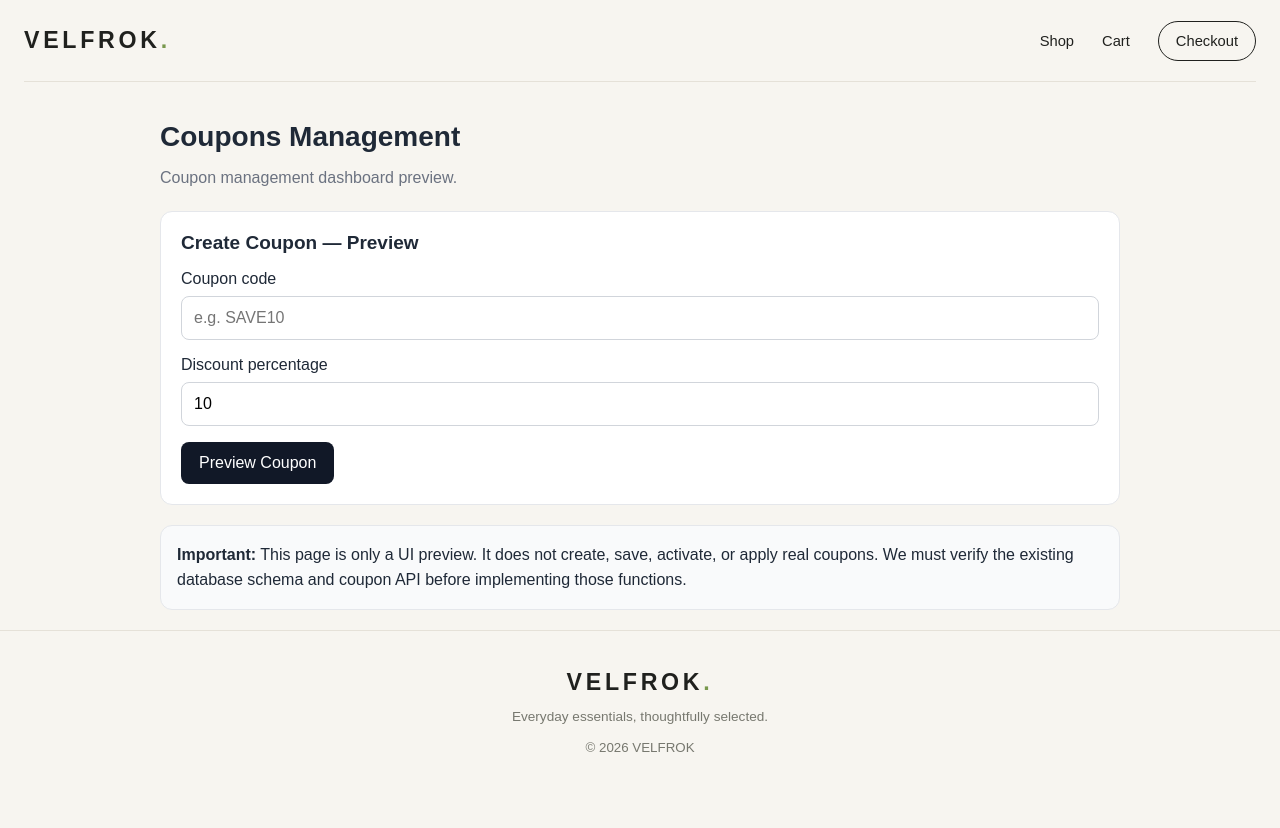
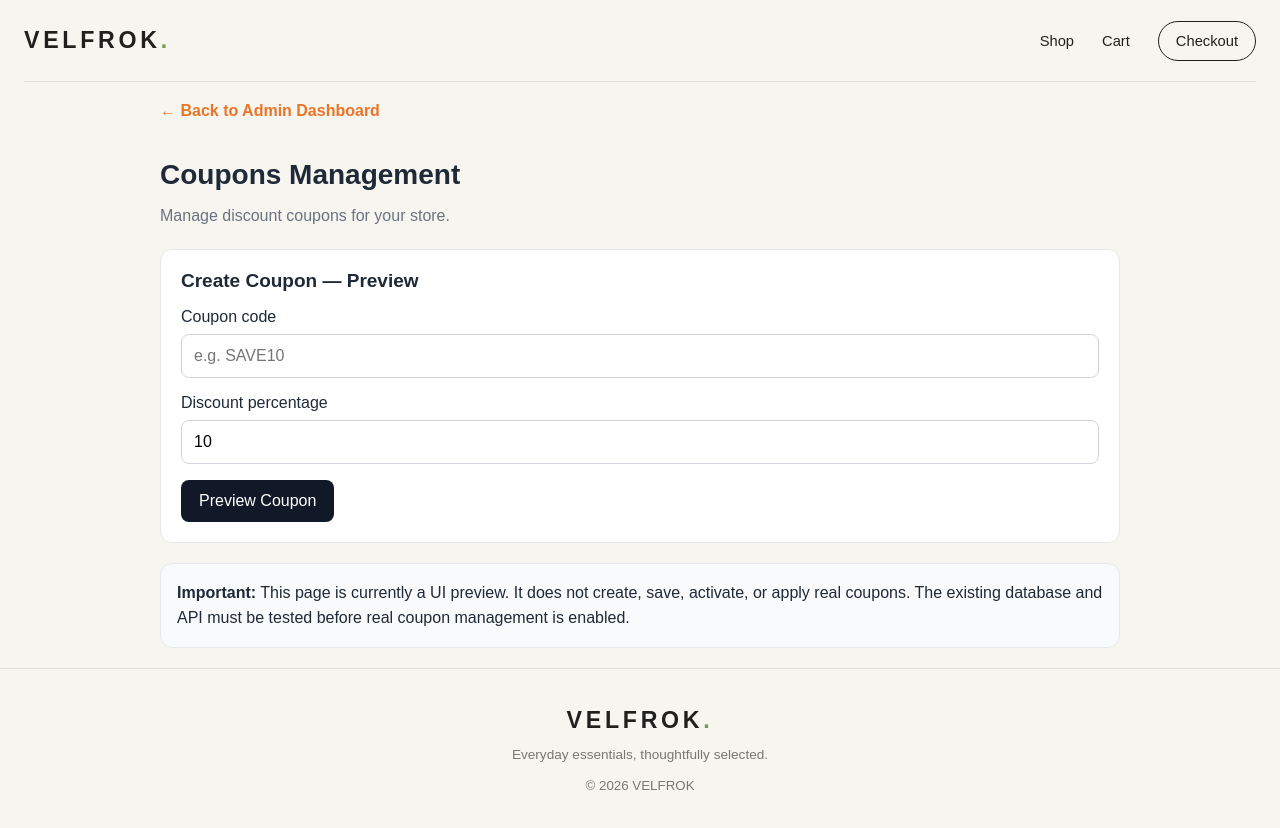
Before and after one commit to velfrok/velfrok, a Next.js app: page /admin/coupons in a window 1280 px wide. Shown: the top 828 px of the page. Before the commit the page ends 800 px from the top, so only its background shows below. Built offline with nearby package versions, Linux system fonts and the light colour scheme.

Commit message:
Update page.js

```diff
--- a/app/admin/coupons/page.js
+++ b/app/admin/coupons/page.js
@@ -1,6 +1,8 @@
+
 "use client";
 
 import { useState } from "react";
+import Link from "next/link";
 
 export default function CouponsPage() {
   const [couponCode, setCouponCode] = useState("");
@@ -11,7 +13,7 @@ export default function CouponsPage() {
     event.preventDefault();
 
     setMessage(
-      "This is a preview only. No coupon has been saved because database and API support have not been verified."
+      "Preview only. No coupon has been saved. Real coupon saving will be enabled after API verification."
     );
   }
 
@@ -25,12 +27,25 @@ export default function CouponsPage() {
         color: "#1f2937",
       }}
     >
+      <Link
+        href="/admin"
+        style={{
+          display: "inline-block",
+          marginBottom: "20px",
+          color: "#e87528",
+          fontWeight: 700,
+          textDecoration: "none",
+        }}
+      >
+        ← Back to Admin Dashboard
+      </Link>
+
       <h1 style={{ fontSize: "28px", marginBottom: "8px" }}>
         Coupons Management
       </h1>
 
       <p style={{ color: "#6b7280", marginBottom: "24px" }}>
-        Coupon management dashboard preview.
+        Manage discount coupons for your store.
       </p>
 
       <section
@@ -57,9 +72,12 @@ export default function CouponsPage() {
           <input
             id="couponCode"
             value={couponCode}
-            onChange={(event) => setCouponCode(event.target.value.toUpperCase())}
+            onChange={(event) =>
+              setCouponCode(event.target.value.toUpperCase())
+            }
             placeholder="e.g. SAVE10"
             required
+            maxLength={40}
             style={{
               width: "100%",
               boxSizing: "border-box",
@@ -82,6 +100,7 @@ export default function CouponsPage() {
             type="number"
             min="1"
             max="100"
+            step="1"
             value={discount}
             onChange={(event) => setDiscount(event.target.value)}
             required
@@ -136,10 +155,9 @@ export default function CouponsPage() {
           lineHeight: 1.6,
         }}
       >
-        <strong>Important:</strong> This page is only a UI preview. It does not
-        create, save, activate, or apply real coupons. We must verify the
-        existing database schema and coupon API before implementing those
-        functions.
+        <strong>Important:</strong> This page is currently a UI preview. It
+        does not create, save, activate, or apply real coupons. The existing
+        database and API must be tested before real coupon management is enabled.
       </section>
     </main>
   );
```
